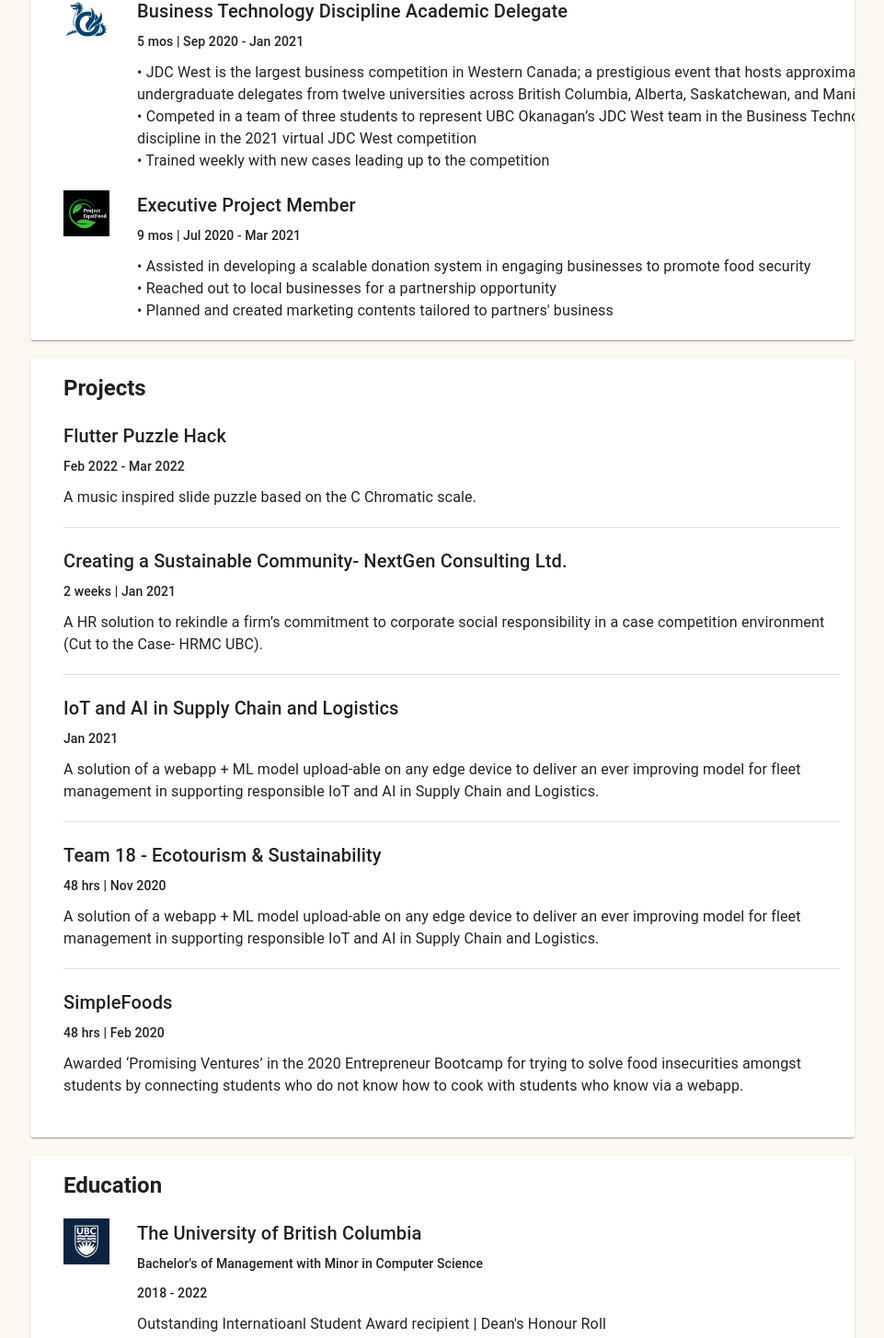
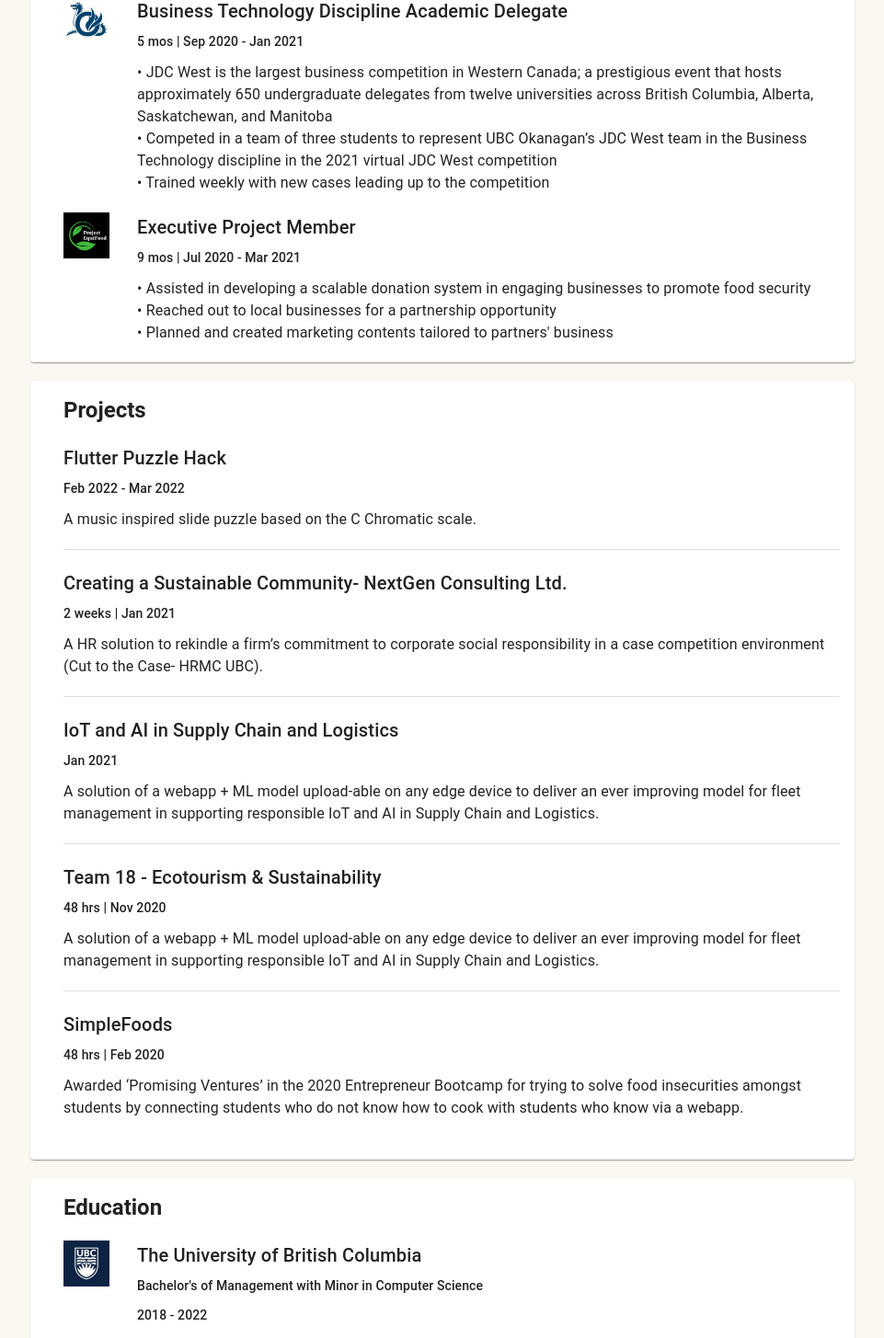
Before and after one commit to CWYRenee/CWYRenee.github.io, a React (Create React App) app: page / in a window 1280 px wide. Shown: the part 691-2146 px from the top of the page at 92% size, without its empty margins (159-1120 px from the left). Built offline with nearby package versions, Linux system fonts and the light colour scheme.

Commit message:
bullet formatting

```diff
--- a/src/components/Feed/Education.sass
+++ b/src/components/Feed/Education.sass
@@ -9,6 +9,7 @@
     border-bottom: 0.1px solid lightgrey
     float: left
     position: relative
+    max-width: 92%
 
 .ubc_logo
     max-width: 50px
--- a/src/components/Feed/Experience.js
+++ b/src/components/Feed/Experience.js
@@ -35,7 +35,7 @@ function Experience() {
       • Trained weekly with new cases leading up to the competition <br />
       </Typography>
       </CardActionArea>
-      <Divider variant="middle" />
+      <Divider />
 
       <CardActionArea className='ind_exp' href='https://www.projectequifood.com/?fbclid=IwAR1XlLTc6kK0RprCf-2e9SzhIYYrJP2Jz7H9zO4m_B4I6XaLSOHFYRBp2YQ' target='_blank' style={{marginLeft: '80px'}}>
       <CardMedia
--- a/src/components/Feed/Experience.sass
+++ b/src/components/Feed/Experience.sass
@@ -8,7 +8,7 @@
 .ind_exp
     float: left
     position: relative
-    overflow-wrap: anywhere
+    max-width: 92%
 
 .logo
     max-width: 50px
```
